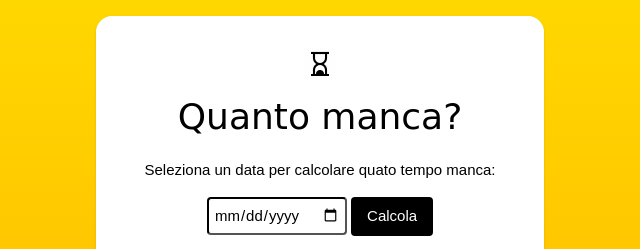
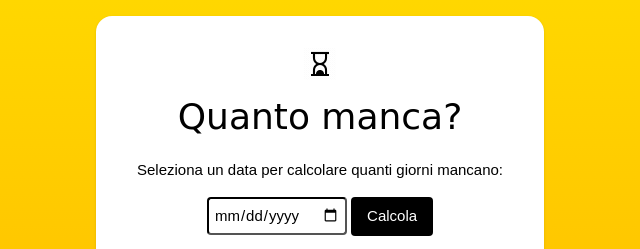
Before and after one commit to marco-giudici/quiteblu, a plain HTML site: page qmanca/index.html in a window 1280 px wide. Shown: the top 249 px of the page, 320-960 px from the left. Drawn offline with nearby package versions, Linux system fonts and the light colour scheme; a web font is replaced by a local one.

Commit message:
Update index.html

```diff
--- a/qmanca/index.html
+++ b/qmanca/index.html
@@ -51,7 +51,7 @@
             <div class="w3-container w3-padding-32 w3-round-xlarge w3-white shadow">
                 <img src="/qmanca/icons8-hourglass.gif" alt="quanto manca">
                 <h1 class="w3-sofia">Quanto manca?</h1>
-                <p class="">Seleziona un data per calcolare quato tempo manca:</p>
+                <p class="">Seleziona un data per calcolare quanti giorni mancano:</p>
 
                 <input type="date" id="data" class="w3-round-medium w3-border-1 w3-border-black ">
                 <button class="w3-button w3-round-medium w3-black" onclick="calcolaDifferenza()">Calcola</button>
```
